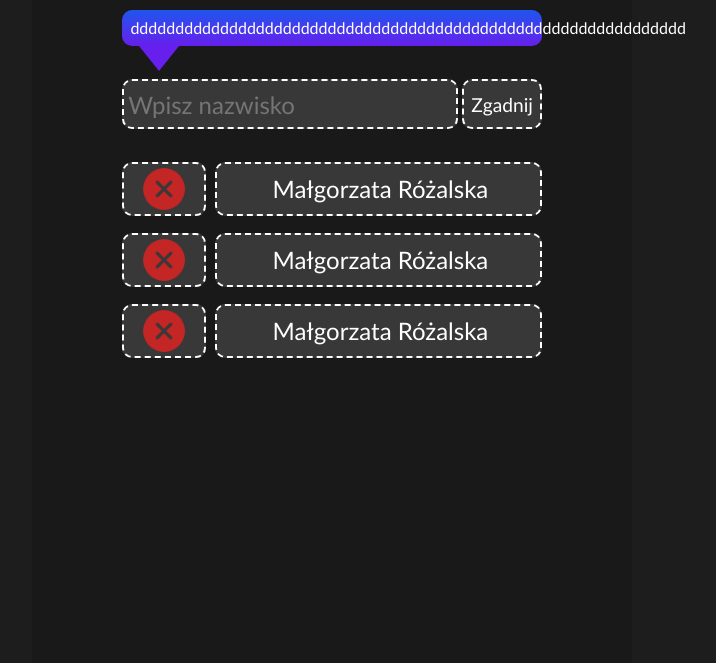
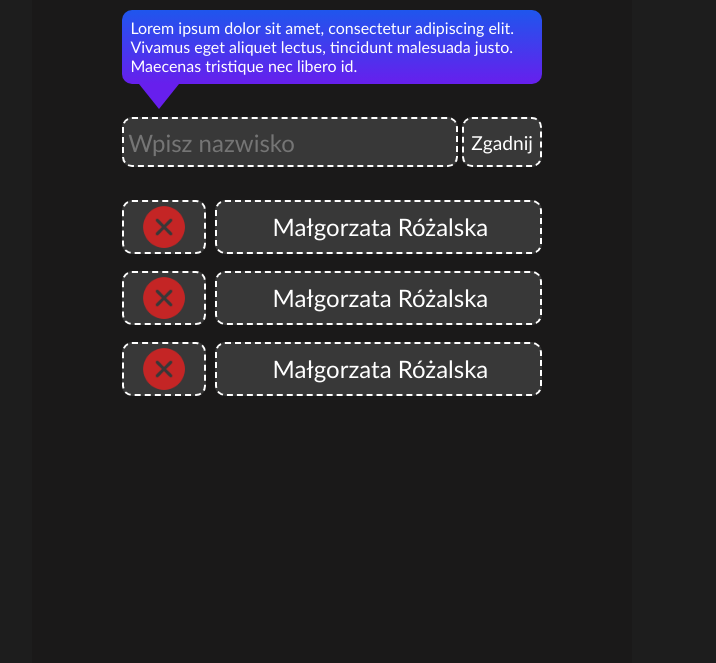
Before and after one commit to ArteQ12/mechandle, a plain HTML site: page index.html in a window 1280 px wide. Shown: the part 137-800 px from the top of the page, without its empty margins (308-1024 px from the left). Drawn offline with Linux system fonts and the light colour scheme.

Commit message:
Update index.html

```diff
--- a/index.html
+++ b/index.html
@@ -19,7 +19,7 @@
 <main>
 <div id="triangle_margin">
 <div id='mess'>
-dddddddddddddddddddddddddddddddddddddddddddddddddddddddddddddd
+Lorem ipsum dolor sit amet, consectetur adipiscing elit. Vivamus eget aliquet lectus, tincidunt malesuada justo. Maecenas tristique nec libero id.
 </div>
 <div class="triangle"></div>
 <form action="sprawdz.php" method="post">
```
